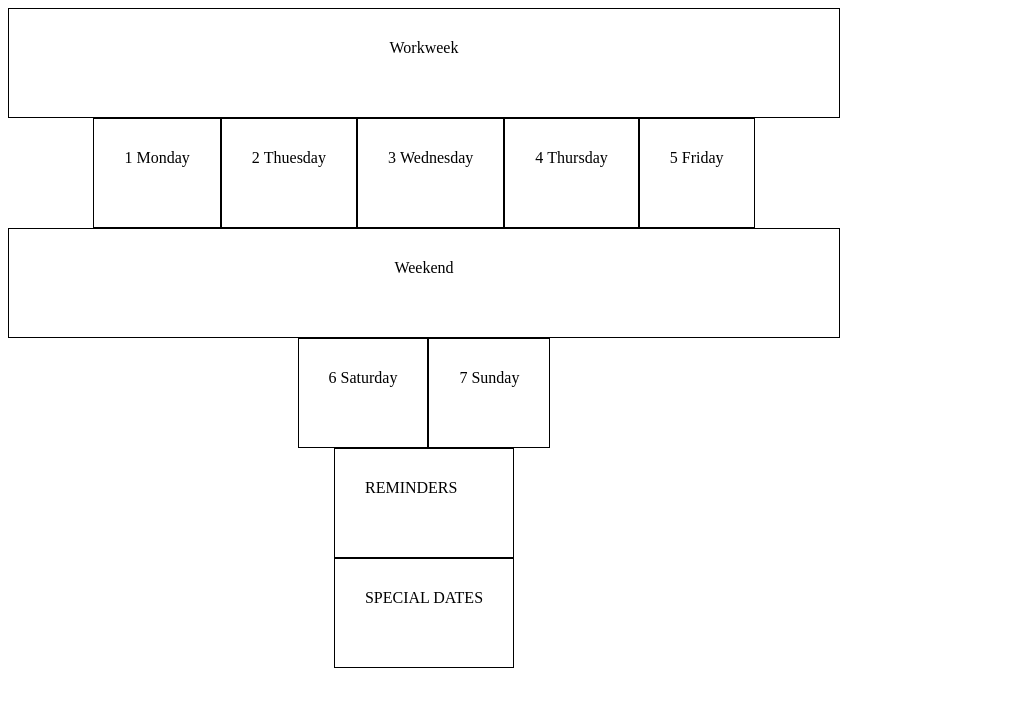
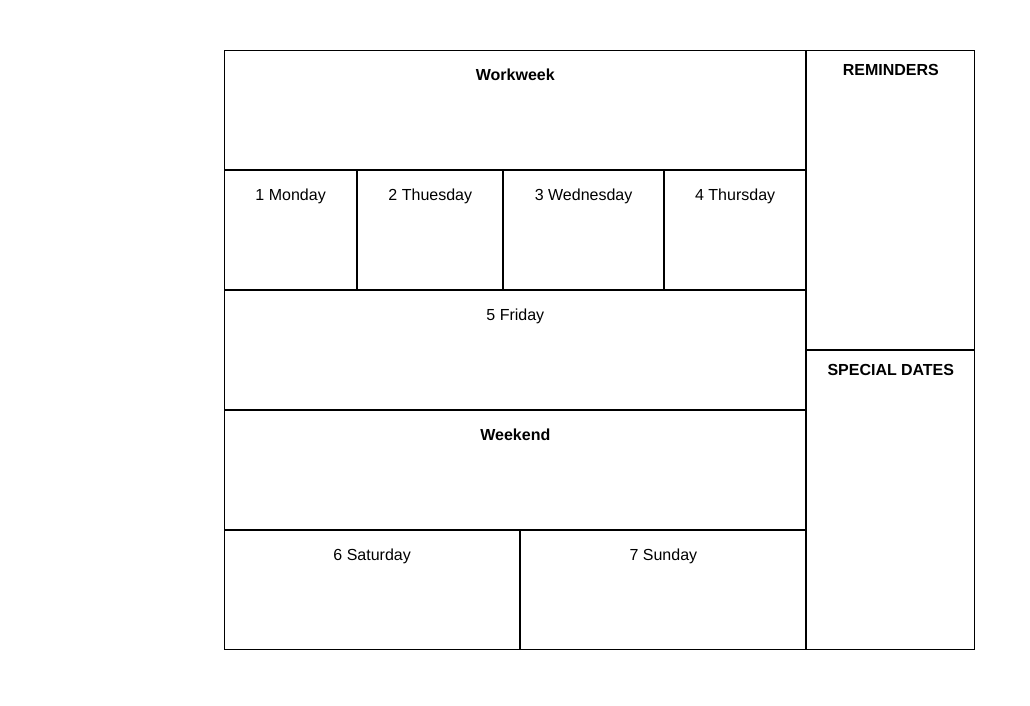
Before and after one commit to 11tag11/HTML-CSS-SoftUni-Sept-23, a plain HTML site: page 08.Exercise Flexbox/04_FlexModel-Calendar/index.html in a window 1280 px wide. Shown: the whole page, without its empty margins (0-1030 px from the left). Drawn offline with Linux system fonts and the light colour scheme.

Commit message:
Exercise Flexbox

```diff
--- a/08.Exercise Flexbox/04_FlexModel-Calendar/index.html
+++ b/08.Exercise Flexbox/04_FlexModel-Calendar/index.html
@@ -1,32 +1,38 @@
 <!DOCTYPE html>
 <html lang="en">
+
 <head>
     <meta charset="UTF-8">
     <meta name="viewport" content="width=device-width, initial-scale=1.0">
     <title>Calendar</title>
     <link rel="stylesheet" href="styles.css">
 </head>
+
 <body>
 
     <div class="container">
         <section class="week">
-            <span>Workweek</span>
-            <span>1&nbsp;Monday</span>
-            <span>2&nbsp;Thuesday</span>
-            <span>3&nbsp;Wednesday</span>
-            <span>4&nbsp;Thursday</span>
-            <span>5&nbsp;Friday</span>
-            <span>Weekend</span>
+            <span class="workweek">Workweek</span>
+                <span>1&nbsp;Monday</span>
+                <span>2&nbsp;Thuesday</span>
+                <span>3&nbsp;Wednesday</span>
+                <span>4&nbsp;Thursday</span>
+                <span>5&nbsp;Friday</span>
+            <span class="weekend">Weekend</span>
             <span>6&nbsp;Saturday</span>
             <span>7&nbsp;Sunday</span>
-
         </section>
 
         <section class="notes">
-            <span>REMINDERS</span>
-            <span>SPECIAL DATES</span>
+            <span class="reminders">REMINDERS</span>
+            <span class="special-dates">SPECIAL DATES</span>
         </section>
     </div>
 
 </body>
+
 </html>
+
+<!-- <article class="weekdays">
+
+</article> -->
--- a/08.Exercise Flexbox/04_FlexModel-Calendar/styles.css
+++ b/08.Exercise Flexbox/04_FlexModel-Calendar/styles.css
@@ -1,39 +1,54 @@
 /* 100 */
 html {
     box-sizing: border-box;
+    font-family: Helvetica, sans-serif;
 }
 
-div, section{
+* {
+    box-sizing: inherit;
+}
+
+.container {
+    max-width: 65vw;
+    display: flex;
+
+    /* center the container */
+    margin: 50px auto;
+}
+
+.week {
     display: flex;
     flex-wrap: wrap;
-
-    /* align-items: center; */
-    justify-content: center;
+    flex-basis: 70%;
 }
 
-div {
-    max-width: 65vw;
+.week span {
+    flex-grow: 1;
+}
+
+.workweek,
+.weekend {
+    flex-basis: 100%;
+    /* display: flex; */
+    /* justify-content: center; */
+    font-weight: 600;
 }
 
 span {
     border: 1px solid black;
-    padding: 30px 30px 60px 30px;
+    padding: 15px 20px 85px 20px;
+    text-align: center;
 }
 
 .notes {
+    display: flex;
     flex-direction: column;
+    /* flex-basis: 30%; */
 }
 
-.week span:nth-child(1) {
-    flex-basis: 800px;
-    text-align: center;
-    /* padding: 30px 60px 60px 60px; */
-
-
+.reminders,
+.special-dates {
+    flex-grow: 1;
+    padding: 10px 20px;
+    font-weight: 600;
 }
-
-.week span:nth-child(7) {
-    flex-basis: 800px;
-    text-align: center;
-    /* padding: 40px 200px 60px 200px; */
-}
--- a/08.Exercise Flexbox/09_Center-flexbox/styles.css
+++ b/08.Exercise Flexbox/09_Center-flexbox/styles.css
@@ -1,16 +1,19 @@
 /* 100 */
 body {
+    margin: 0;
+    padding: 0;
     display: flex;
     justify-content: center;
     background-color: rgb(238, 238, 238);
-    /* position: relative; */
+
+    /* center vertical */
+    min-height: 100vh;
+    align-items: center;
 }
 
 .card {
     padding: 1em;
     background-color: rgb(255, 255, 255);
+    border-radius: 6px;
     box-shadow: rgba(0, 0, 0, 0.16) 0px 3px 6px, rgba(0, 0, 0, 0.23) 0px 3px 6px;
-    /* position: absolute; */
-    /* top: 50%; */
-    margin: 20% 0 0 0;
 }
```
Also changed, not shown: 08.Exercise Flexbox/04_FlexModel-Calendar/text.txt (added), 08.Exercise Flexbox/09_Center-flexbox/text.txt (added), 2 other files.
